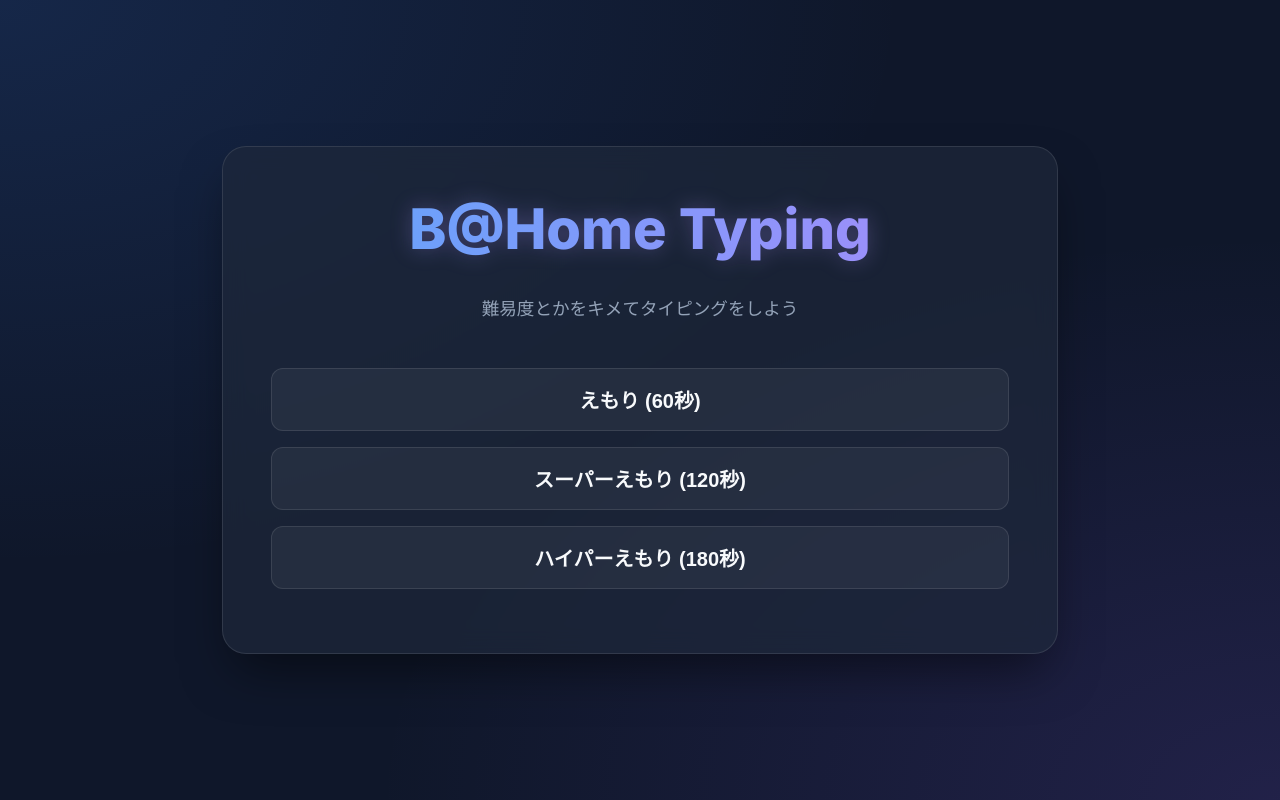
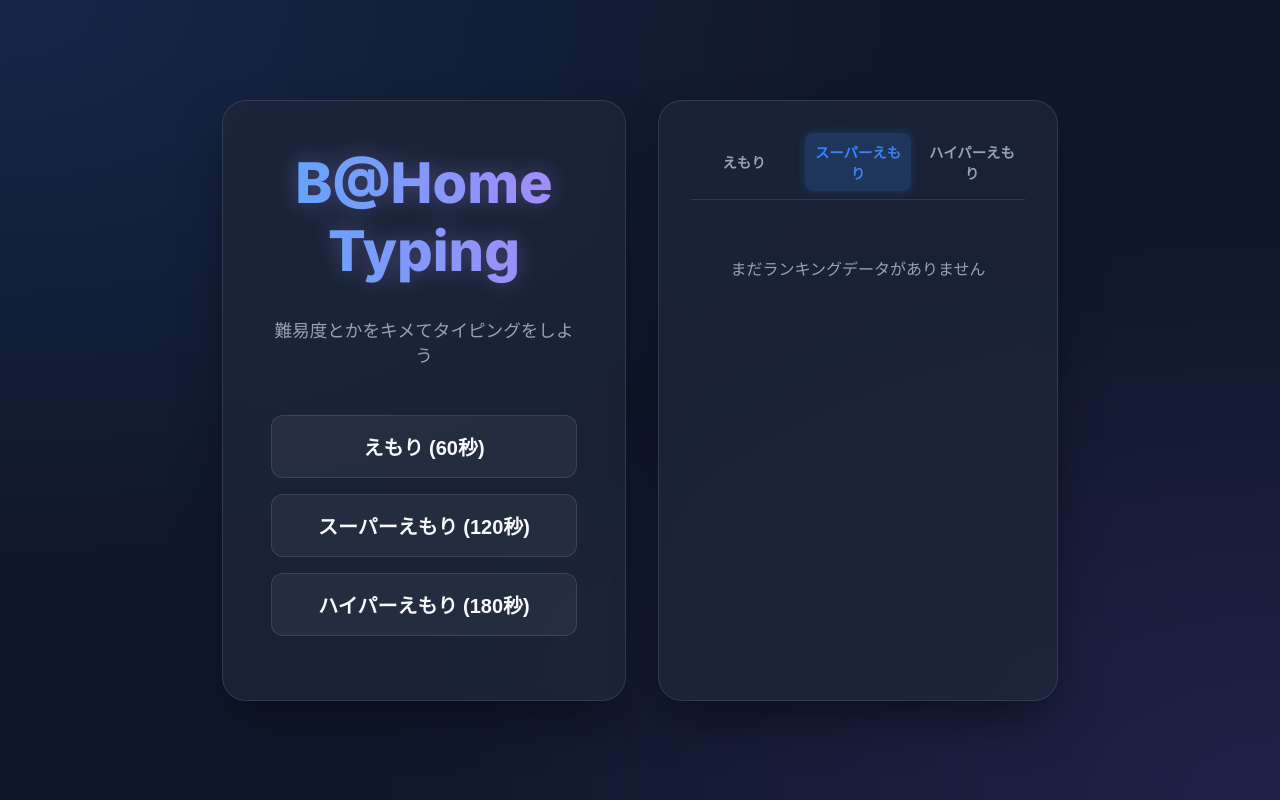
Before and after one commit to hosshi07/typing_game, a React (Vite) app: page / in a window 1280 px wide. Built offline with nearby package versions, Linux system fonts and the light colour scheme.

Commit message:
:add:ランキングの追加

```diff
--- a/src/App.tsx
+++ b/src/App.tsx
@@ -51,6 +51,7 @@ function App() {
       {gameState === 'finished' && (
         <ResultScreen
           stats={stats}
+          difficulty={selectedDiff}
           onRetry={resetGame}
         />
       )}
--- /dev/null
+++ b/src/components/RankingBoard.tsx
@@ -0,0 +1,47 @@
+import React, { useEffect, useState } from 'react';
+import { getRanking, type RankingEntry } from '../lib/ranking';
+
+type Props = {
+  difficulty: string;
+};
+
+export const RankingBoard: React.FC<Props> = ({ difficulty }) => {
+  const [ranking, setRanking] = useState<RankingEntry[]>([]);
+
+  useEffect(() => {
+    setRanking(getRanking(difficulty));
+  }, [difficulty]);
+
+  if (ranking.length === 0) {
+    return <div className="ranking-empty">まだランキングデータがありません</div>;
+  }
+
+  return (
+    <div className="ranking-board">
+      <h2 className="ranking-title">Top 10 Ranking</h2>
+      <table className="ranking-table">
+        <thead>
+          <tr>
+            <th>Rank</th>
+            <th>Name</th>
+            <th>Score</th>
+            <th>Date</th>
+          </tr>
+        </thead>
+        <tbody>
+          {ranking.map((entry, index) => {
+            const dateStr = new Date(entry.date).toLocaleDateString();
+            return (
+              <tr key={entry.id} className={index < 3 ? `rank-${index + 1}` : ''}>
+                <td className="rank-col">{index + 1}</td>
+                <td className="name-col">{entry.name}</td>
+                <td className="score-col">{entry.score}</td>
+                <td className="date-col">{dateStr}</td>
+              </tr>
+            );
+          })}
+        </tbody>
+      </table>
+    </div>
+  );
+};
--- a/src/components/ResultScreen.tsx
+++ b/src/components/ResultScreen.tsx
@@ -1,15 +1,29 @@
-import React from 'react';
+import React, { useState } from 'react';
 import type { GameStats } from '../hooks/useTypingGame';
+import { addRanking } from '../lib/ranking';
+import { RankingBoard } from './RankingBoard';
 
 type Props = {
   stats: GameStats;
+  difficulty: string;
   onRetry: () => void;
 };
 
-export const ResultScreen: React.FC<Props> = ({ stats, onRetry }) => {
+export const ResultScreen: React.FC<Props> = ({ stats, difficulty, onRetry }) => {
+  const [name, setName] = useState('');
+  const [registered, setRegistered] = useState(false);
+
+  const handleRegister = (e: React.FormEvent) => {
+    e.preventDefault();
+    if (stats.basicScore > 0 && !registered) {
+      addRanking(name, stats.basicScore, difficulty);
+      setRegistered(true);
+    }
+  };
+
   return (
-    <div className="glass-panel">
-      <h1 className="title" style={{marginBottom: '3rem'}}>Result</h1>
+    <div className="glass-panel result-panel">
+      <h1 className="title" style={{marginBottom: '2rem'}}>Result ({difficulty.toUpperCase()})</h1>
 
       <div className="result-grid">
         <div className="result-card">
@@ -30,7 +44,28 @@ export const ResultScreen: React.FC<Props> = ({ stats, onRetry }) => {
         </div>
       </div>
 
-      <button className="btn primary" onClick={onRetry}>タイトルへ戻る</button>
+      {!registered && stats.basicScore > 0 ? (
+        <form className="ranking-form" onSubmit={handleRegister}>
+          <input
+            type="text"
+            placeholder="名前を入力してランキングに登録"
+            value={name}
+            onChange={e => setName(e.target.value)}
+            className="ranking-input"
+            maxLength={15}
+          />
+          <button type="submit" className="btn secondary">登録する</button>
+        </form>
+      ) : registered ? (
+        <div className="ranking-section">
+          <p className="ranking-success">ランキングに登録しました！</p>
+          <RankingBoard difficulty={difficulty} />
+        </div>
+      ) : null}
+
+      <div style={{marginTop: '2rem'}}>
+        <button className="btn primary" onClick={onRetry}>タイトルへ戻る</button>
+      </div>
     </div>
   );
 };
--- a/src/components/StartScreen.tsx
+++ b/src/components/StartScreen.tsx
@@ -1,13 +1,17 @@
-import React from 'react';
+import React, { useState } from 'react';
 import { DIFFICULTIES } from '../data/config';
+import { RankingBoard } from './RankingBoard';
 
 type Props = {
   onStart: (difficultyId: string) => void;
 };
 
 export const StartScreen: React.FC<Props> = ({ onStart }) => {
+  const [rankingDiff, setRankingDiff] = useState('normal');
+
   return (
-    <div className="glass-panel">
+    <div className="start-container">
+      <div className="glass-panel main-panel">
         <h1 className="title">B@Home Typing</h1>
         <p className="subtitle">難易度とかをキメてタイピングをしよう</p>
 
@@ -23,5 +27,21 @@ export const StartScreen: React.FC<Props> = ({ onStart }) => {
           ))}
         </div>
       </div>
+
+      <div className="glass-panel ranking-panel">
+        <div className="ranking-tabs">
+          {DIFFICULTIES.map(diff => (
+            <button
+              key={diff.id}
+              className={`ranking-tab ${rankingDiff === diff.id ? 'active' : ''}`}
+              onClick={() => setRankingDiff(diff.id)}
+            >
+              {diff.name}
+            </button>
+          ))}
+        </div>
+        <RankingBoard difficulty={rankingDiff} />
+      </div>
+    </div>
   );
 };
--- a/src/data/config.ts
+++ b/src/data/config.ts
@@ -25,7 +25,6 @@ export const WORDS: Record<string, Word[]> = {
     { display: "ロボット", reading: "ろぼっと" },
     { display: "クローズアーム", reading: "くろーずあーむ" },
     { display: "アットホーム", reading: "あっとほーむ" },
-    { display: "ルールの穴", reading: "るーるのあな" },
     { display: "口を開けば", reading: "くちをひらけば" },
     { display: "日本酒", reading: "にほんしゅ" },
     { display: "飲み込む", reading: "飲み込む" },
@@ -48,7 +47,12 @@ export const WORDS: Record<string, Word[]> = {
     { display: "栞をなしとよむ", reading: "しおりをなしとよむ" },
     { display: "占いがすべて", reading: "うらないがすべて" },
     { display: "砂丘をさおかとよむ", reading: "さきゅうをさおかとよむ" },
-    { display: "だから言ったじゃないですか", reading: "だからいったじゃないですか" }
+    { display: "だから言ったじゃないですか", reading: "だからいったじゃないですか" },
+    { display: "簡単ですよね", reading: "かんたんですよね" },
+    { display: "頭が弱く柔らかい", reading: "あたまがよわくやわらかい" },
+    { display: "やる気はある", reading: "やるきはある" },
+    { display: "実は抜け穴があって", reading: "じつはぬけあながあって" },
+    { display: "そうやって嘘つくんだ", reading: "そうやってうそつくんだ" }
   ],
   hard: [
     { display: "技術者倫理の失敗作", reading: "ぎじゅつしゃりんりのしっぱいさく" },
@@ -61,5 +65,9 @@ export const WORDS: Record<string, Word[]> = {
     { display: "何もないところで転ぶ", reading: "なにもないところでころぶ" },
     { display: "人間関係の出来損ない", reading: "にんげんかんけいのできそこない" },
     { display: "国会になったミーティング", reading: "こっかいになったみーてぃんぐ" },
+    { display: "脳みそがコンフリクトした", reading: "のうみそがこんふりくとした" },
+    { display: "存在しない仕様書", reading: "そんざいしないしようしょ" },
+    { display: "白紙に戻そうプロジェクト", reading: "はくしにもどそうぷろじぇくと" },
+    { display: "月がきれいですねどの月ですか", reading: "つきがきれいですねどのつきですか" }
   ],
 };
--- a/src/index.css
+++ b/src/index.css
@@ -209,3 +209,188 @@ body {
   color: var(--accent-color);
   text-shadow: 0 0 20px var(--accent-glow);
 }
+
+/* Start Screen Layout */
+.start-container {
+  display: flex;
+  gap: 2rem;
+  align-items: stretch;
+  width: 100%;
+}
+
+.main-panel {
+  flex: 1;
+}
+
+.ranking-panel {
+  width: 400px;
+  padding: 2rem;
+}
+
+/* Ranking Form */
+.ranking-form {
+  display: flex;
+  gap: 1rem;
+  margin-top: 1rem;
+}
+
+.ranking-input {
+  flex: 1;
+  background: rgba(0, 0, 0, 0.2);
+  border: 1px solid var(--glass-border);
+  color: var(--text-main);
+  padding: 0.8rem 1rem;
+  font-size: 1.1rem;
+  border-radius: 12px;
+  outline: none;
+  transition: all 0.2s ease;
+}
+
+.ranking-input:focus {
+  border-color: var(--accent-color);
+  box-shadow: 0 0 15px rgba(59, 130, 246, 0.3);
+}
+
+.ranking-section {
+  margin-top: 1rem;
+}
+
+.ranking-success {
+  text-align: center;
+  color: var(--success-color);
+  font-weight: bold;
+  margin-bottom: 1rem;
+  font-size: 1.1rem;
+}
+
+/* Ranking Tabs */
+.ranking-tabs {
+  display: flex;
+  gap: 0.5rem;
+  margin-bottom: 1.5rem;
+  border-bottom: 1px solid var(--glass-border);
+  padding-bottom: 0.5rem;
+}
+
+.ranking-tab {
+  flex: 1;
+  background: transparent;
+  border: none;
+  color: var(--text-muted);
+  font-size: 0.9rem;
+  font-weight: bold;
+  padding: 0.5rem;
+  cursor: pointer;
+  transition: all 0.2s ease;
+  border-radius: 8px;
+}
+
+.ranking-tab:hover {
+  background: rgba(255, 255, 255, 0.05);
+  color: var(--text-main);
+}
+
+.ranking-tab.active {
+  background: rgba(59, 130, 246, 0.2);
+  color: var(--accent-color);
+  box-shadow: 0 0 10px rgba(59, 130, 246, 0.2);
+}
+
+/* Ranking Board */
+.ranking-board {
+  width: 100%;
+}
+
+.ranking-title {
+  font-size: 1.5rem;
+  font-weight: 800;
+  text-align: center;
+  margin-bottom: 1.5rem;
+  background: linear-gradient(to right, #facc15, #fb923c);
+  -webkit-background-clip: text;
+  -webkit-text-fill-color: transparent;
+}
+
+.ranking-empty {
+  text-align: center;
+  color: var(--text-muted);
+  padding: 2rem;
+}
+
+.ranking-table {
+  width: 100%;
+  border-collapse: collapse;
+}
+
+.ranking-table th {
+  color: var(--text-muted);
+  font-size: 0.9rem;
+  text-transform: uppercase;
+  padding-bottom: 0.8rem;
+  border-bottom: 1px solid var(--glass-border);
+  text-align: left;
+}
+
+.ranking-table td {
+  padding: 0.8rem 0;
+  border-bottom: 1px solid rgba(255, 255, 255, 0.05);
+}
+
+.rank-col {
+  width: 15%;
+  font-weight: bold;
+  text-align: center;
+}
+
+.name-col {
+  width: 40%;
+  font-weight: bold;
+}
+
+.score-col {
+  width: 25%;
+  color: var(--text-main);
+  font-weight: bold;
+  font-variant-numeric: tabular-nums;
+}
+
+.date-col {
+  width: 20%;
+  font-size: 0.8rem;
+  color: var(--text-muted);
+  text-align: right;
+}
+
+.rank-1 td {
+  color: #fbbf24;
+}
+.rank-1 .score-col {
+  color: #fbbf24;
+  text-shadow: 0 0 10px rgba(251, 191, 36, 0.3);
+}
+
+.rank-2 td {
+  color: #cbd5e1;
+}
+.rank-2 .score-col {
+  color: #cbd5e1;
+}
+
+.rank-3 td {
+  color: #b45309;
+}
+.rank-3 .score-col {
+  color: #b45309;
+}
+
+@media (max-width: 768px) {
+  .start-container {
+    flex-direction: column;
+  }
+  .ranking-panel {
+    width: 100%;
+  }
+  .result-grid {
+    grid-template-columns: 1fr;
+  }
+}
--- /dev/null
+++ b/src/lib/ranking.ts
@@ -0,0 +1,42 @@
+export type RankingEntry = {
+  id: string;
+  name: string;
+  score: number;
+  date: string;
+};
+
+const getStorageKey = (difficulty: string) => `typing_game_ranking_${difficulty}`;
+
+export function getRanking(difficulty: string): RankingEntry[] {
+  try {
+    const data = localStorage.getItem(getStorageKey(difficulty));
+    if (!data) return [];
+    return JSON.parse(data);
+  } catch (e) {
+    console.error('Failed to load ranking:', e);
+    return [];
+  }
+}
+
+export function addRanking(name: string, score: number, difficulty: string): RankingEntry[] {
+  const current = getRanking(difficulty);
+  const newEntry: RankingEntry = {
+    id: crypto.randomUUID ? crypto.randomUUID() : Date.now().toString(),
+    name: name || 'ゲスト',
+    score,
+    date: new Date().toISOString(),
+  };
+
+  const updated = [...current, newEntry];
+  // スコアの高い順にソートし、最大10件まで保存
+  updated.sort((a, b) => b.score - a.score);
+  const top10 = updated.slice(0, 10);
+
+  try {
+    localStorage.setItem(getStorageKey(difficulty), JSON.stringify(top10));
+  } catch (e) {
+    console.error('Failed to save ranking:', e);
+  }
+
+  return top10;
+}
```
Also changed, not shown: 5 other files (tests, documents, lock files or other folders). Lines whose indentation alone changed are shown as unchanged.
